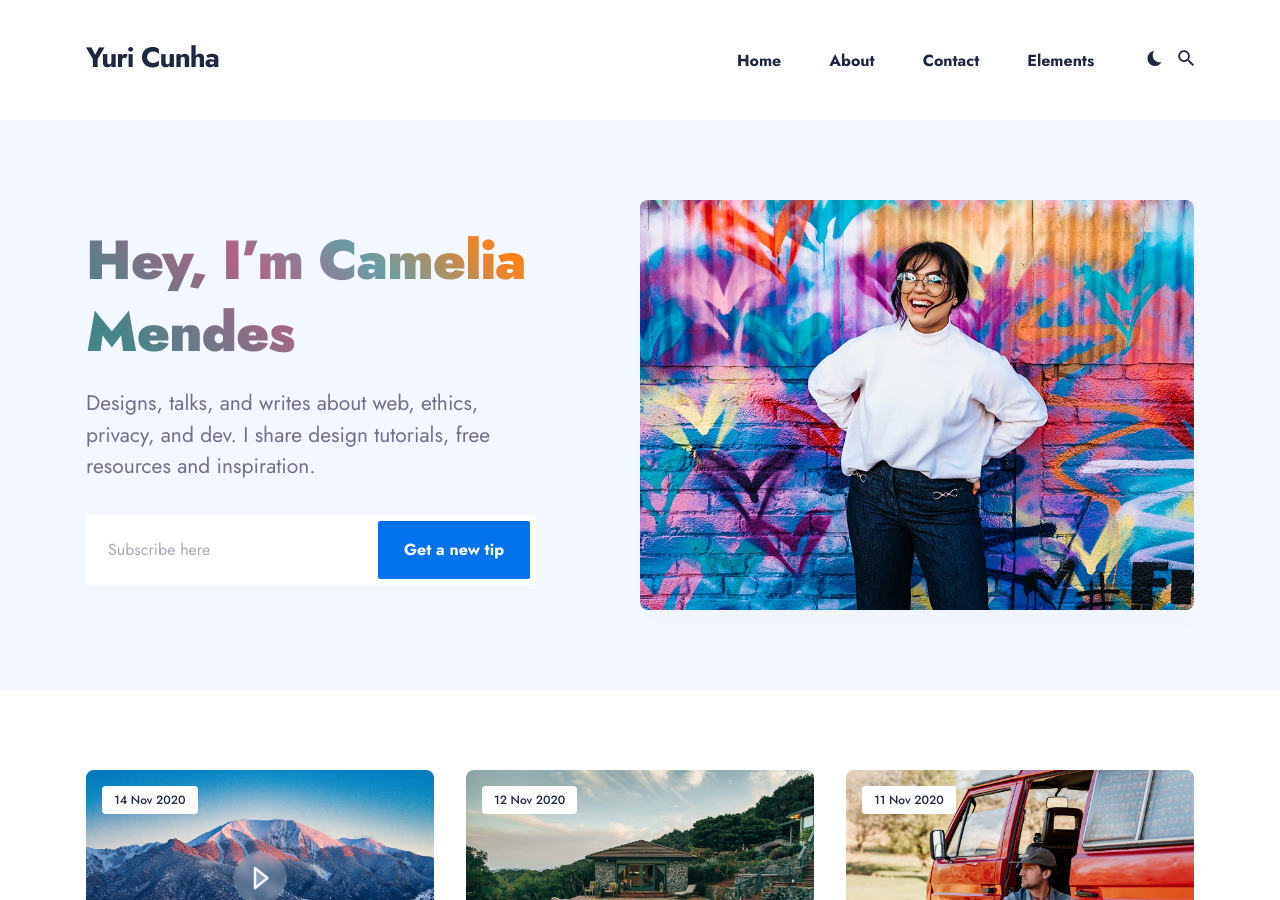
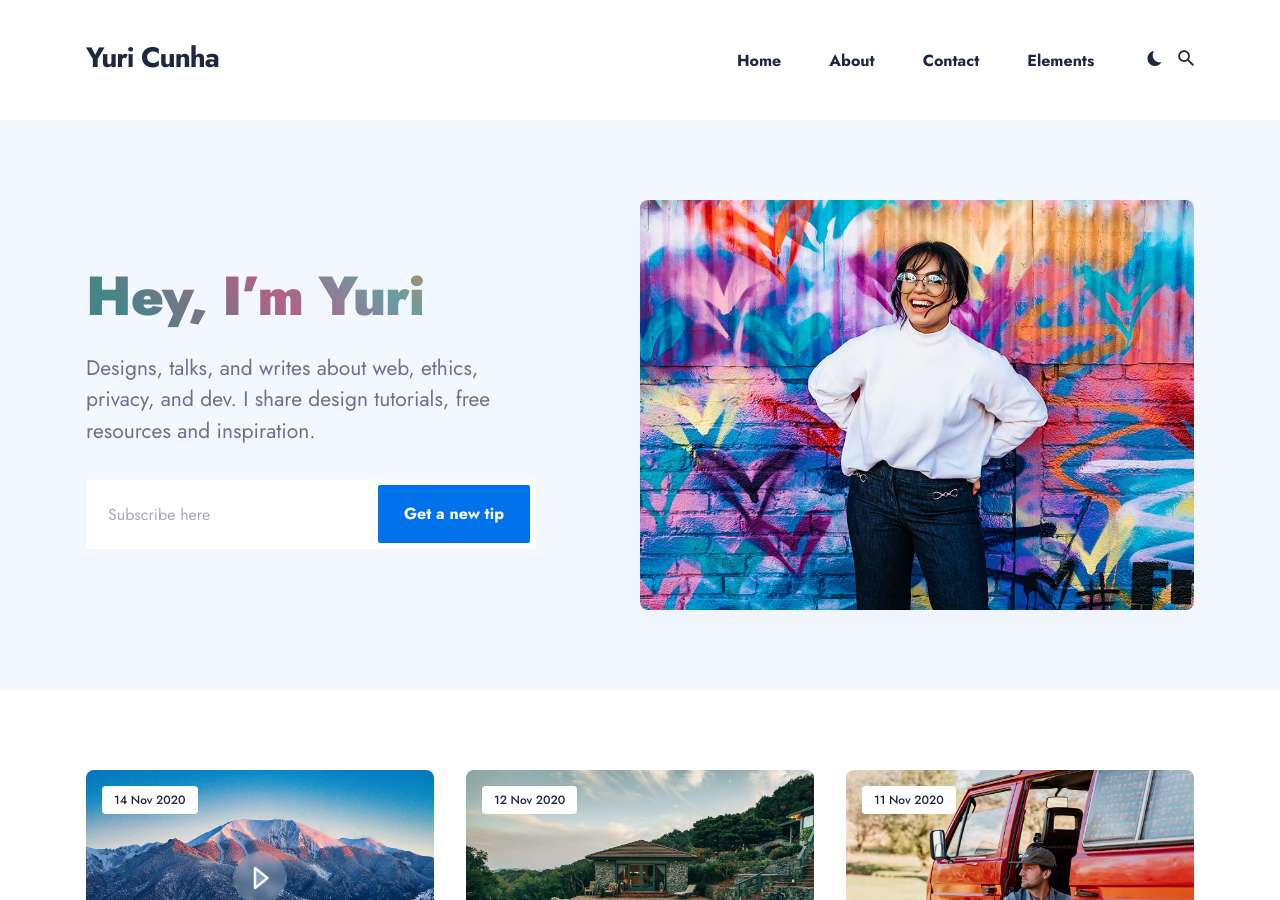
Before and after one commit to isyuricunha/yuricunha, a Jekyll site: the page built from index.html, in a window 1280 px wide and 900 px high. Built offline with Jekyll 4.4.1, drawn with Linux system fonts in a browser that asks for light colours; nearby versions of some CDN libraries; the list of posts is cut into pages by our own code.

Commit message:
Update _config.yml

```diff
--- a/_config.yml
+++ b/_config.yml
@@ -11,7 +11,7 @@ color_scheme: auto # You can choose three modes auto, light, and dark. By defaul
 #-------------------------------
 # Author Settings
 author:
-  author__name: Camelia Mendes
+  author__name: Yuri
   author__bio: Designs, talks, and writes about web, ethics, privacy, and dev. I share design tutorials, free resources and inspiration.
   author__avatar: "/images/01-1.jpg"
 
@@ -28,7 +28,7 @@ social:
 #-------------------------------
 # Hero Settings
 hero:
-  hero__title: Hey, I’m Camelia Mendes
+  hero__title: Hey, I’m Yuri
   hero__description: Designs, talks, and writes about web, ethics, privacy, and dev. I share design tutorials, free resources and inspiration.
   hero__image: "/images/01.jpg"
 
```
